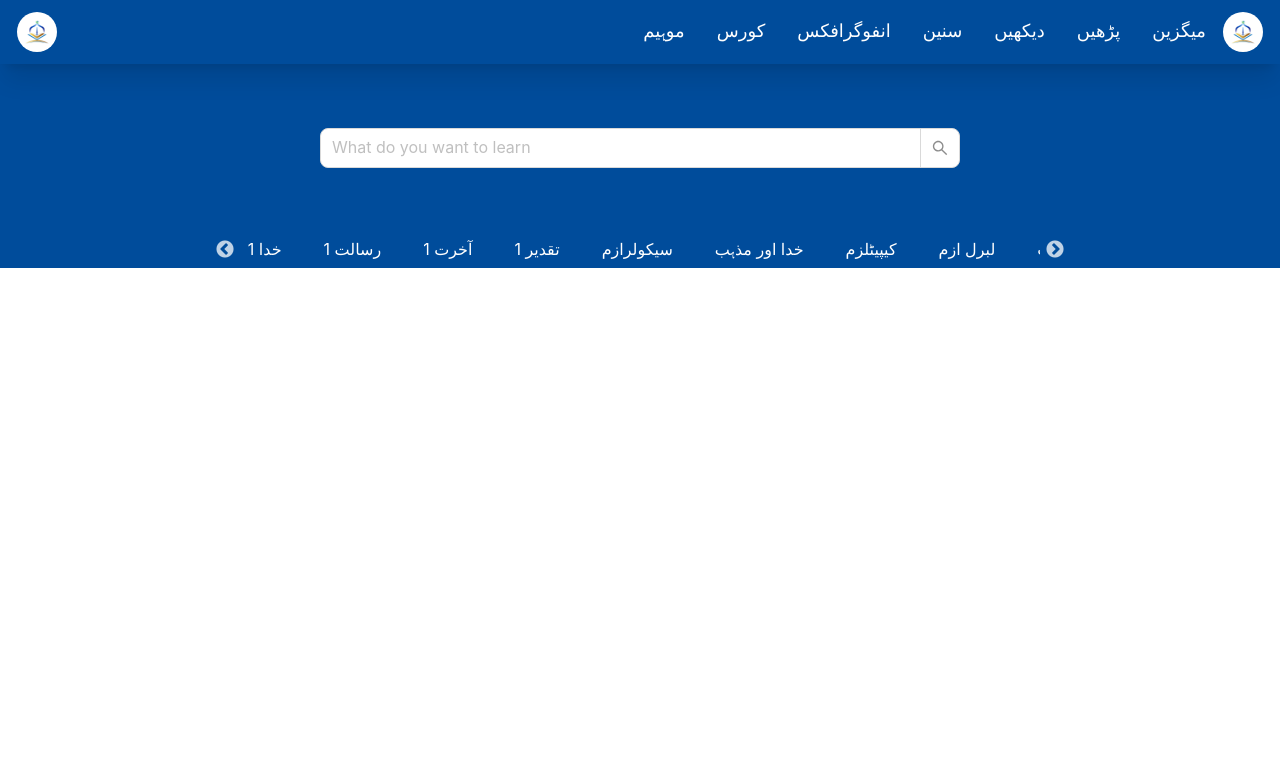
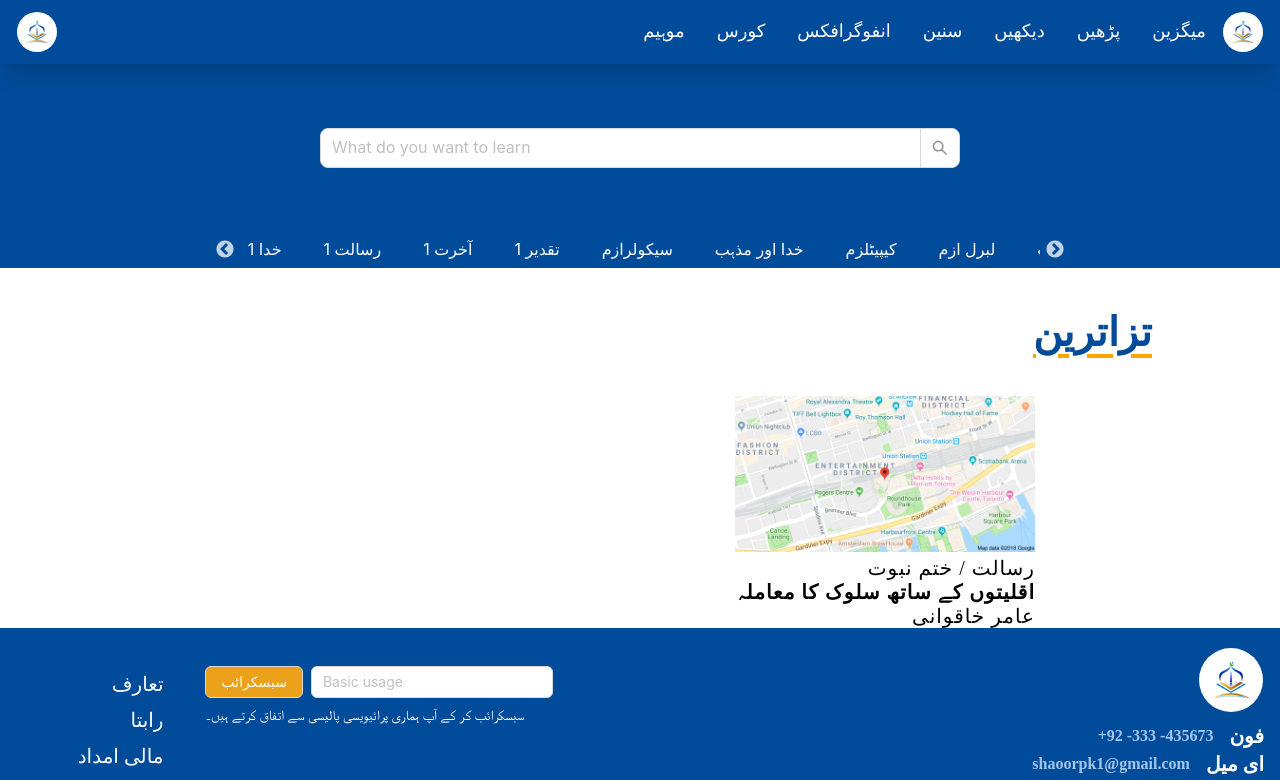
Before and after one commit to MohsinGhani/shaoor, a Next.js app: page / in a window 1280 px wide. Shown: the top 780 px of the page. Built offline with nearby package versions, Linux system fonts and the light colour scheme.

Commit message:
minor fix

```diff
--- a/src/app/layout.tsx
+++ b/src/app/layout.tsx
@@ -7,6 +7,7 @@ import withTheme from "../../theme";
 // import { Amplify } from "aws-amplify";
 // import awsCognitoConfig from "../lib/awsCognitoConfig";
 import { Providers } from "@/redux/provider";
+import { useEffect, useState } from "react";
 
 export default function RootLayout({
   children,
@@ -14,12 +15,24 @@ export default function RootLayout({
   children: React.ReactNode;
 }) {
   // Amplify.configure({ ...awsCognitoConfig, ssr: true });
+  const [mounted, setMounted] = useState(false);
+
+  useEffect(() => {
+    setMounted(true);
+  }, []);
+
+  console.log("🚀  mounted:", mounted);
 
   return withTheme(
     <html lang="en">
       <body>
         <Providers>
-          <div className="mx-auto">{children}</div>
+          <div
+            className="mx-auto"
+            style={{ visibility: !mounted ? "hidden" : "visible" }}
+          >
+            {children}
+          </div>
         </Providers>
       </body>
     </html>
--- /dev/null
+++ b/src/components/commonCord.tsx
@@ -0,0 +1,19 @@
+import React from "react";
+
+const CommonCord = ({ title, topic, creatorName, imageSrc }: any) => {
+  return (
+    <div className="max-w-[300px]">
+      <img className="w-full" src={imageSrc} />
+
+      <div className=" w-full flex flex-col">
+        <p className="text-right tracking-wider text-[20px]">{title}</p>
+        <p className="text-right tracking-wider  font-bold text-[20px]">
+          {topic}
+        </p>
+        <p className="text-right  tracking-wider  text-[20px]">{creatorName}</p>
+      </div>
+    </div>
+  );
+};
+
+export default CommonCord;
--- /dev/null
+++ b/src/components/commonMainCard.tsx
@@ -0,0 +1,13 @@
+import React from "react";
+
+const CommonMainCard = ({ title, topic, creatorName, imageSrc }: any) => {
+  return (
+    <div>
+      <p>{title}</p>
+      <p>{topic}</p>
+      <p>{creatorName}</p>
+    </div>
+  );
+};
+
+export default CommonMainCard;
--- a/src/components/footer.tsx
+++ b/src/components/footer.tsx
@@ -9,11 +9,14 @@ const CommonFooter = () => {
         <div className="flex flex-col-reverse w-full items-center justify-between sm:flex-row  mt-[30px]  mb-[30px]">
           <div className="flex flex-col-reverse gap-[42px]  sx:flex-col sm:flex-row">
             <div className="items-end flex flex-col leading-9 text-[20px]">
-              <a className="cursor-pointer">تعارف</a>
-              <a className="cursor-pointer">رابتا</a>
-              <a className="cursor-pointer">مالی امداد</a>
-              <a className="cursor-pointer">رضاکار</a>
-              <a className="cursor-pointer"> پرائیویسی پالیسی </a>
+              <a className="cursor-pointer hover:underline ">تعارف</a>
+              <a className="cursor-pointer hover:underline">رابتا</a>
+              <a className="cursor-pointer hover:underline">مالی امداد</a>
+              <a className="cursor-pointer hover:underline">رضاکار</a>
+              <a className="cursor-pointer hover:underline">
+                {" "}
+                پرائیویسی پالیسی{" "}
+              </a>
             </div>
             <div className="leading-9 ">
               <div className="flex mt-[30px] sm:mt-[0px] w-full ">
--- /dev/null
+++ b/src/components/heading.tsx
@@ -0,0 +1,13 @@
+import React from "react";
+
+const Heading = ({ title }: any) => {
+  return (
+    <div className="flex justify-end w-[90%] h-32 items-center">
+      <u className="underline-offset-8 text-[orange]">
+        <p className="font-bold text-[40px] text-[#004C9B] ">{title}</p>
+      </u>
+    </div>
+  );
+};
+
+export default Heading;
--- a/src/components/landingPage.tsx
+++ b/src/components/landingPage.tsx
@@ -1,56 +1,24 @@
 import React from "react";
 import CommonHeader from "./header";
 import CommonFooter from "./footer";
+import Heading from "./heading";
+import CommonCord from "./commonCord";
+import CommonMainCard from "./commonMainCard";
 
 const LandingPage = () => {
   return (
     <>
       <CommonHeader />
-      <br />
-      <br />
-      <br />
-      <br />
-      <br />
-      <br />
-      <br />
-      <br />
-      <br />
-      <br />
-      <br />
-      <br />
-      <br />
-      <br />
-      <br />
-      <br />
-      <br />
-      <br />
-      <br />
-      <br />
-      <br />
-      <br />
-      <br />
-      <br />
-      <br />
-      <br />
-      <br />
-      <br />
-      <br />
-      <br />
-      <br />
-      <br />
-      <br />
-      <br />
-      <br />
-      <br />
-      <br />
-      <br />
-      <br />
-      <br />
-      <br />
-      <br />
-      <br />
-      <br />
-      <br />
+      <Heading title="تزاترین" />
+      <div className="flex justify-around ">
+        <CommonMainCard />
+        <CommonCord
+          imageSrc={"/assets/images/HILmr.png"}
+          title={"رسالت / ختم نبوت"}
+          topic={"اقلیتوں کے ساتھ سلوک کا معاملہ "}
+          creatorName={" عامر خاقوانی"}
+        />
+      </div>
       <CommonFooter />
     </>
   );
```
